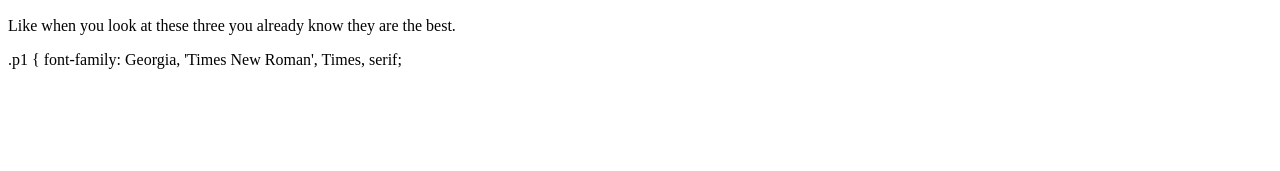
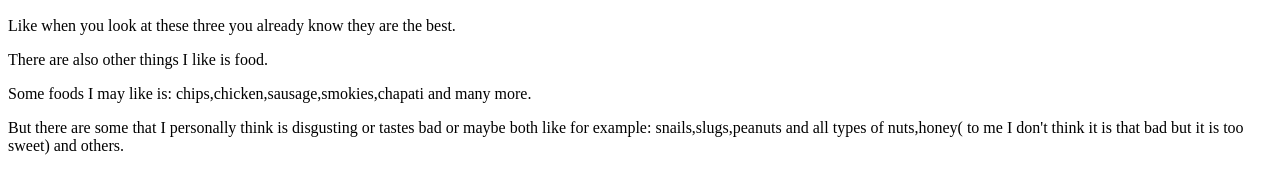
Before and after one commit to Mbeki13/My-Portfoli, a plain HTML site: page My Personal Portfolio.html in a window 1280 px wide. Shown: the part 1646-1817 px from the top of the page. Before the commit the page ends 1723 px from the top, so only its background shows below. Drawn offline with Linux system fonts and the light colour scheme.

Commit message:
Update My Personal Portfolio.html

```diff
--- a/My Personal Portfolio.html
+++ b/My Personal Portfolio.html
@@ -26,7 +26,8 @@
     <p>And my goats have to be:</p>
     <img src="mnr.webp" alt="" width="550" height="350">
     <P>Like when you look at these three you already know they are the best.</P>
-    .p1 {
-    font-family: Georgia, 'Times New Roman', Times, serif;
+    <p>There are also other things I like is food.</p>
+    <p>Some foods I may like is: chips,chicken,sausage,smokies,chapati and many more.</p>
+    <p>But there are some that I personally think is disgusting or tastes bad or maybe both like for example: snails,slugs,peanuts and all types of nuts,honey( to me I don't think it is that bad but it is too sweet) and others. </p>
 </body>
 </html>
```
